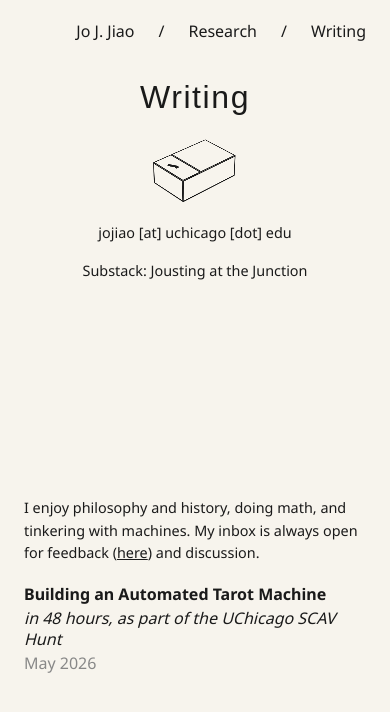
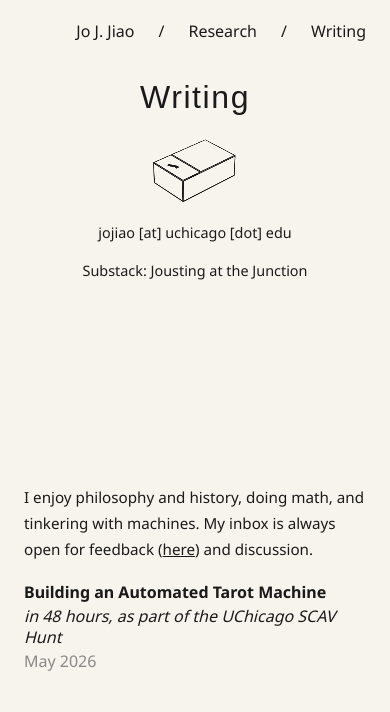
Before and after one commit to JoNeedsSleep/joneedssleep.github.io, a Jekyll site: the page built from writing.md, in a window 390 px wide. Shown: the top 712 px of the page. Built offline with Jekyll 4.4.1, drawn with Linux system fonts in a browser that asks for light colours; some web fonts are replaced.

Commit message:
Match mobile typography to scav-atm and tighten writing page gap
- Set mobile right-column body paragraphs to 0.95rem / line-height 1.7
  so the home, research, and writing pages match the scav-atm essay page
  typography. Targets direct-child p and details p only.
- Zero the intro paragraph's default top margin on the writing page on
  mobile to remove the small gap between the title block and the intro.

Co-Authored-By: Claude Opus 4.7 (1M context) <noreply@anthropic.com>

```diff
--- a/_layouts/default.html
+++ b/_layouts/default.html
@@ -480,14 +480,14 @@
                 margin-top: 0.75rem;
             }
 
-            /* Match the compact body-text feel of the writing page across
-               all pages on mobile. Targets direct-child paragraphs only, so
-               writing-entry / research-entry / essay-page p sizing isn't
-               double-shrunk. */
+            /* Match the typography of the scav-atm essay-page on mobile
+               across all pages: body paragraphs at 0.95rem with line-height
+               1.7. Targets direct-child p and details p so writing-entry /
+               research-entry / essay-page p sizing isn't double-applied. */
             .right-column > p,
             .right-column > details p {
-                font-size: 0.9rem;
-                line-height: 1.55;
+                font-size: 0.95rem;
+                line-height: 1.7;
             }
         }
 
--- a/writing.md
+++ b/writing.md
@@ -38,6 +38,12 @@ permalink: /writing/
     @media screen and (max-width: 768px) {
         .container.writing-page .right-column {
             margin-top: 0.1rem;
+        }
+
+        /* Tighten the gap between the title block and the intro paragraph
+           on mobile by removing the intro paragraph's default top margin. */
+        .container.writing-page .right-column > p:first-child {
+            margin-top: 0;
         }
 
         .right-column writing-entry:first-of-type {
```
